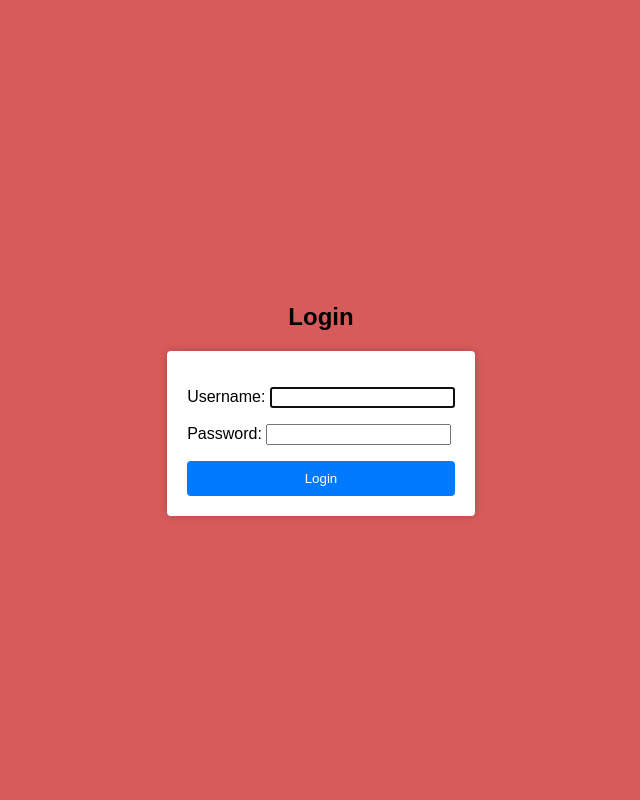
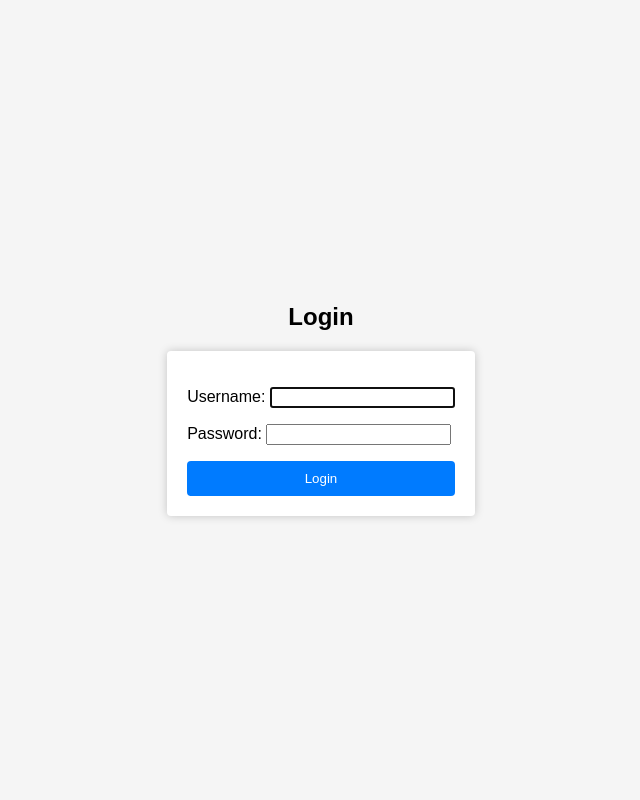
Before and after one commit to Lifeisforty2/shopping, a Django app: page /login/ in a window 1280 px wide. Shown: the whole page, without its empty margins (319-959 px from the left). Run offline with Django 4.2, Linux system fonts and the light colour scheme.

Commit message:
changed body color

```diff
--- a/shop/static/shop/style.css
+++ b/shop/static/shop/style.css
@@ -1,6 +1,6 @@
 body {
     font-family: 'Arial', sans-serif;
-    background-color: #d85b5b;
+    background-color: #f5f5f5;
     margin: 0;
     padding: 0;
     display: flex;
```
